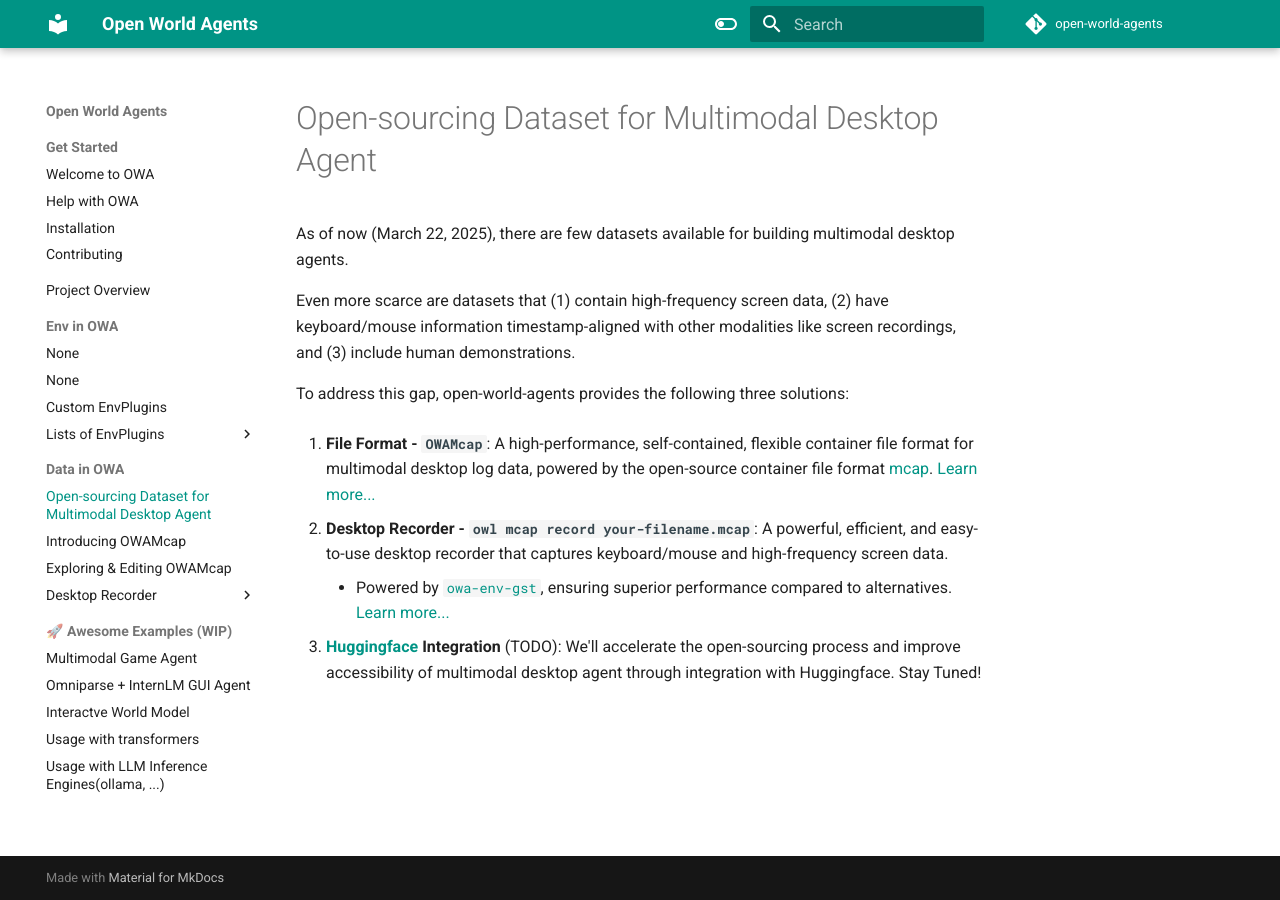
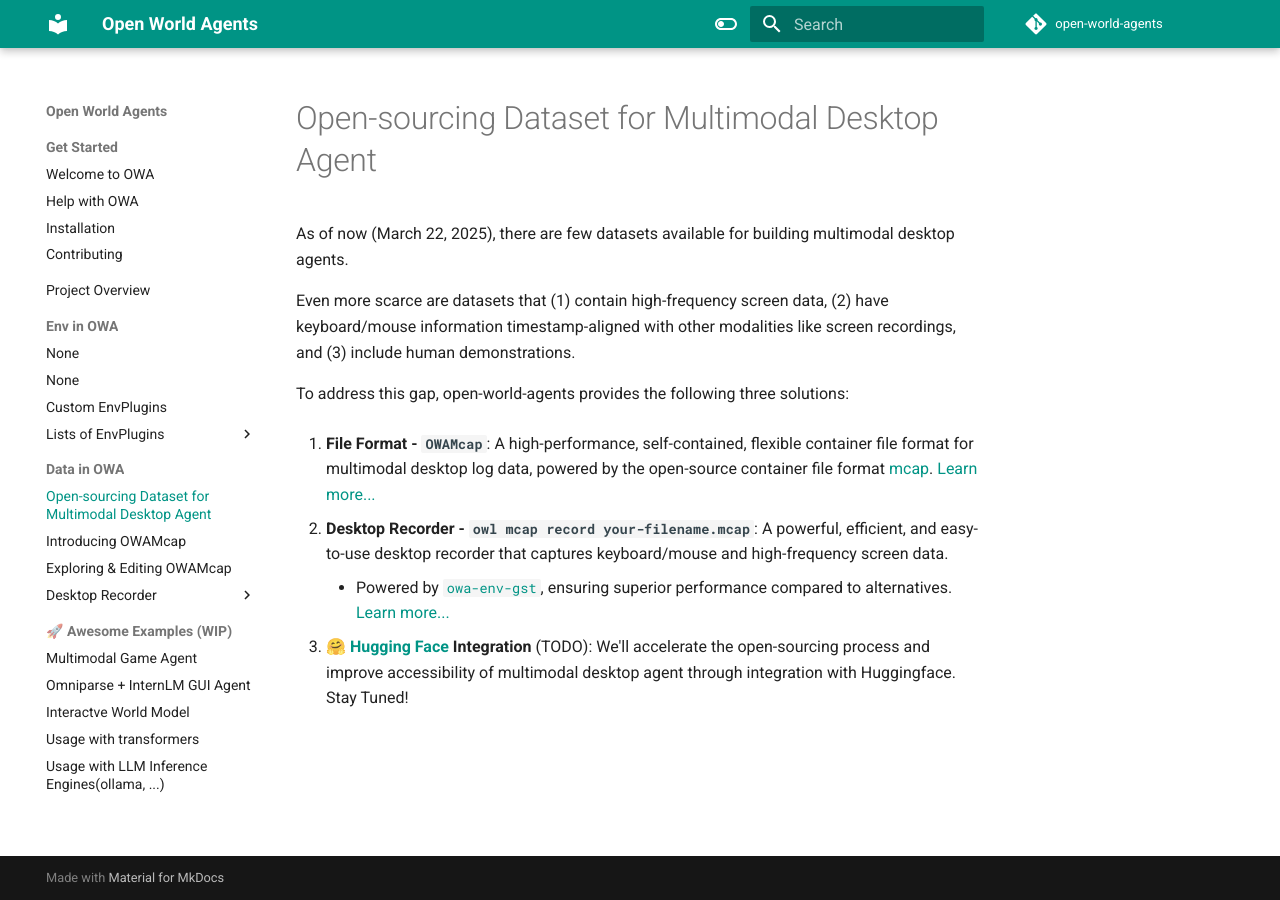
Before and after one commit to open-world-agents/open-world-agents, an MkDocs documentation site: the page built from docs/data/index.md, in a window 1280 px wide. Built offline with MkDocs 1.6.1 and Material for MkDocs 9.7.7, drawn with Linux system fonts in a browser that asks for light colours; comment, search, counter and statistics services are not loaded.

Commit message:
docs: added hugging face emoji

```diff
--- a/docs/data/index.md
+++ b/docs/data/index.md
@@ -9,6 +9,6 @@ To address this gap, open-world-agents provides the following three solutions:
 1. **File Format - `OWAMcap`**: A high-performance, self-contained, flexible container file format for multimodal desktop log data, powered by the open-source container file format [mcap](https://mcap.dev/). [Learn more...](data_format.md)
 
 2. **Desktop Recorder - `owl mcap record your-filename.mcap`**: A powerful, efficient, and easy-to-use desktop recorder that captures keyboard/mouse and high-frequency screen data.
-    - Powered by [`owa-env-gst`](env/plugins/gstreamer_env.md), ensuring superior performance compared to alternatives. [Learn more...](recorder/why.md)
+    - Powered by [`owa-env-gst`](../env/plugins/gstreamer_env.md), ensuring superior performance compared to alternatives. [Learn more...](recorder/why.md)
 
-3. **[Huggingface](https://huggingface.co/) Integration** (TODO): We'll accelerate the open-sourcing process and improve accessibility of multimodal desktop agent through integration with Huggingface. Stay Tuned!
+3. **🤗 [Hugging Face](https://huggingface.co/) Integration** (TODO): We'll accelerate the open-sourcing process and improve accessibility of multimodal desktop agent through integration with Huggingface. Stay Tuned!
```
Also changed, not shown: docs/index.md (+1 -1 lines), 1 other file.
